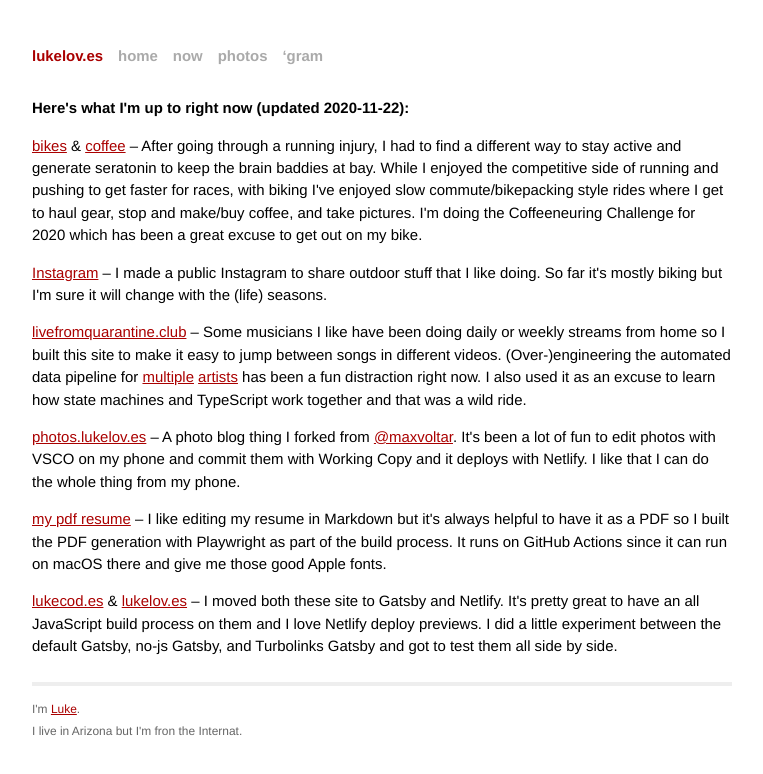
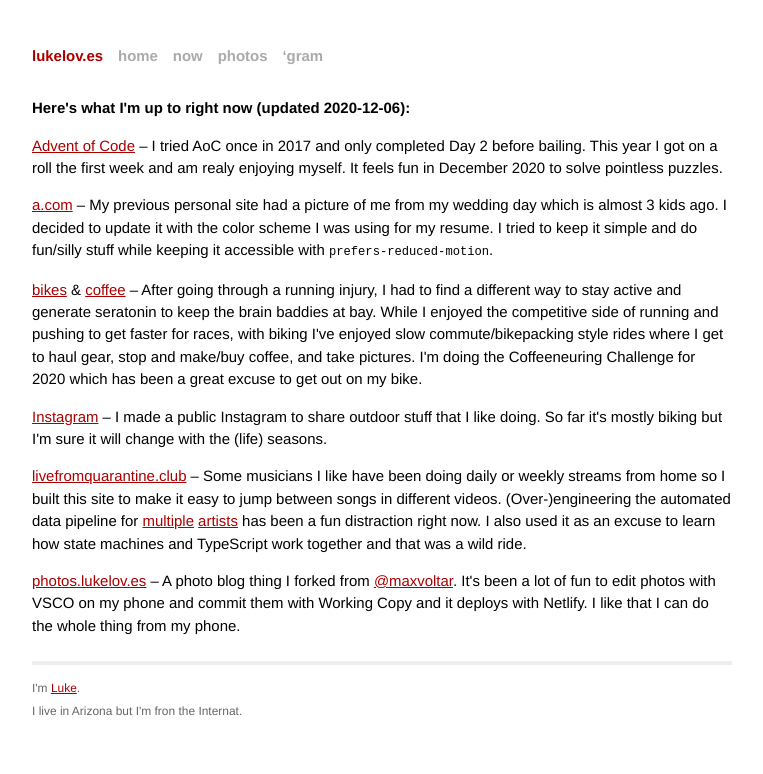
Before and after one commit to lukekarrys/lukelov.es, a Gatsby site: page /now in a window 1280 px wide. Shown: the whole page, without its empty margins (258-1021 px from the left). Built offline with nearby package versions, Linux system fonts and the light colour scheme; Gatsby itself is replaced by a stand-in of ours.

Commit message:
update now

```diff
--- a/src/pages/now.js
+++ b/src/pages/now.js
@@ -5,7 +5,20 @@ import SEO from "../components/seo"
 const NotFoundPage = () => (
   <Layout>
     <SEO title="Now" />
-    <h1>Here's what I'm up to right now (updated 2020-11-22):</h1>
+    <h1>Here's what I'm up to right now (updated 2020-12-06):</h1>
+    <p>
+      <a href="https://adventofcode.com">Advent of Code</a> – I tried AoC once
+      in 2017 and only completed Day 2 before bailing. This year I got on a roll
+      the first week and am realy enjoying myself. It feels fun in December 2020
+      to solve pointless puzzles.
+    </p>
+    <p>
+      <a href="https://lukekarrys.es">a.com</a> – My previous personal site had
+      a picture of me from my wedding day which is almost 3 kids ago. I decided
+      to update it with the color scheme I was using for my resume. I tried to
+      keep it simple and do fun/silly stuff while keeping it accessible with{" "}
+      <code>prefers-reduced-motion</code>.
+    </p>
     <p>
       <a href="/tags/bikes">bikes</a> &amp;{" "}
       <a href="/tags/coffeeneuring">coffee</a> – After going through a running
@@ -40,21 +53,6 @@ const NotFoundPage = () => (
       with Working Copy and it deploys with Netlify. I like that I can do the
       whole thing from my phone.
     </p>
-    <p>
-      <a href="https://resume.lukekarrys.com/pdf">my pdf resume</a> – I like
-      editing my resume in Markdown but it's always helpful to have it as a PDF
-      so I built the PDF generation with Playwright as part of the build
-      process. It runs on GitHub Actions since it can run on macOS there and
-      give me those good Apple fonts.
-    </p>
-    <p>
-      <a href="https://lukecod.es">lukecod.es</a> &amp;{" "}
-      <a href="https://lukelov.es">lukelov.es</a> – I moved both these site to
-      Gatsby and Netlify. It's pretty great to have an all JavaScript build
-      process on them and I love Netlify deploy previews. I did a little
-      experiment between the default Gatsby, no-js Gatsby, and Turbolinks Gatsby
-      and got to test them all side by side.
-    </p>
   </Layout>
 )
 
--- a/src/posts/wilco-devices.md
+++ b/src/posts/wilco-devices.md
@@ -13,7 +13,7 @@ tags:
 - Hummingbird <small>_(Old apartment Airplay)_</small>
 - tweedy <small>_(Old Linode server)_</small>
 - tweedy <small>_(Hackintosh tower)_</small>
-- Pieholden <small>_(Macbook Air, previous work laptops)_</small>
+- Pieholden <small>_(MacBook Air, previous work laptops)_</small>
 - Radio Cure <small>_(iPhone 4)_</small>
 - Pop Quiz Kid <small>_(iPhone 5)_</small>
 - Hell is Aluminum Alloy <small>_(iPhone 6s)_</small>
```
